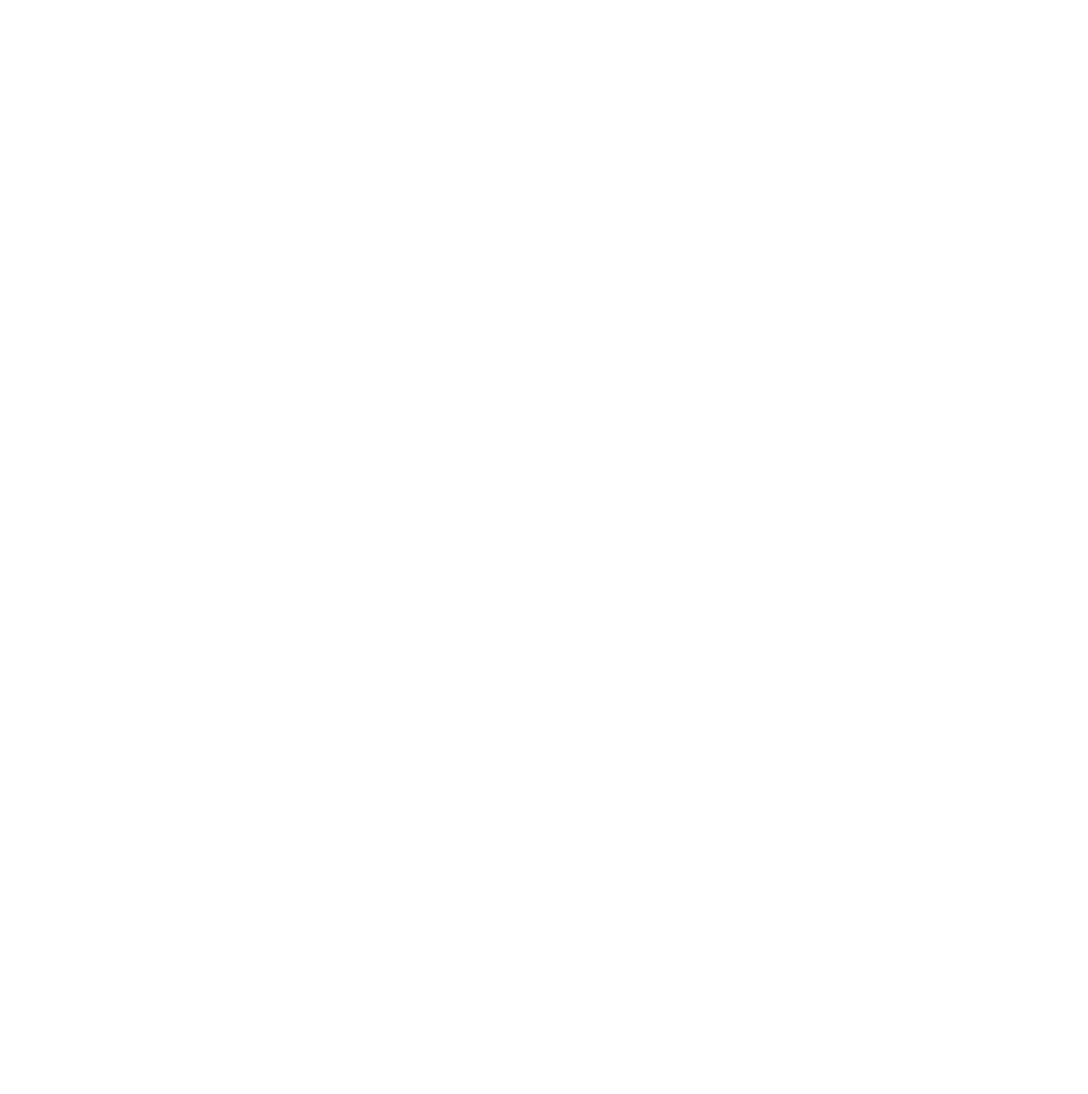
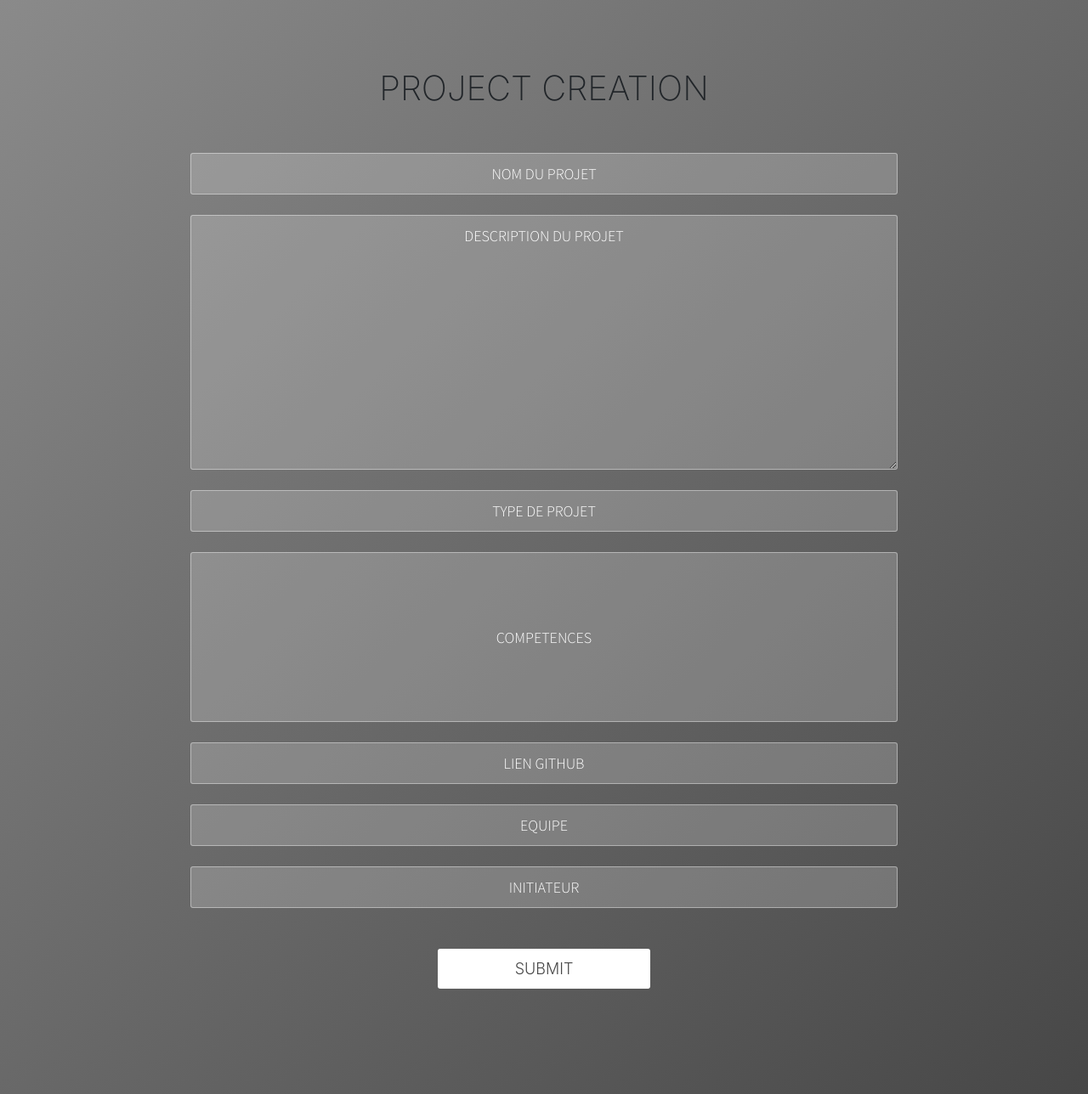
Before and after one commit to Julien-sans/hackatonBizLab, a React (Create React App) app in the folder biz-lab-project/: page /forms in a window 1280 px wide. Shown: the whole page at 85% size. Before the commit the page ends 800 px from the top, so only its background shows below. Built offline with nearby package versions, Linux system fonts and the light colour scheme.

Commit message:
ajout formulaire

```diff
--- a/biz-lab-project/src/App.js
+++ b/biz-lab-project/src/App.js
@@ -1,6 +1,7 @@
 import React, { Component } from 'react';
 import LoginPage from './components/LoginPage';
 import Home from './components/Home'
+import Forms from './components/Forms';
 import { Route, BrowserRouter, Switch } from 'react-router-dom';
 import './App.css';
 
@@ -19,6 +20,11 @@ class App extends Component {
             path="/home"
             component={Home}
           />
+          <Route
+            exact
+            path="/forms"
+            component={Forms}
+          />
         </Switch>
       </BrowserRouter>
     );
--- /dev/null
+++ b/biz-lab-project/src/components/Forms.js
@@ -0,0 +1,28 @@
+import React, { Component } from 'react';
+import '../styles/forms.css';
+
+class Forms extends Component {
+  render() {
+    return (
+      <div class="wrapper">
+        <div class="container">
+          <h1>PROJECT CREATION</h1>
+          <form class="form">
+            <input className="my-4" type="text" placeholder="NOM DU PROJET"></input>
+            <textarea className="projectDescription my-4" type="text" placeholder="DESCRIPTION DU PROJET"></textarea>
+            <input className="my-4" type="text" placeholder="TYPE DE PROJET"></input>
+            <input className="my-4 competences" type="text" placeholder="COMPETENCES"></input>
+            <input className="my-4" type="text" placeholder="LIEN GITHUB"></input>
+            <input className="my-4" type="text" placeholder="EQUIPE"></input>
+            <input className="my-4" type="text" placeholder="INITIATEUR"></input>
+            <button className="my-4" type="submit" id="login-button">SUBMIT</button>
+          </form>
+        </div>
+
+
+      </div>
+    );
+  }
+}
+
+export default Forms;
--- a/biz-lab-project/src/components/Home.js
+++ b/biz-lab-project/src/components/Home.js
@@ -1,10 +1,11 @@
 import React, { Component } from 'react';
+import { Link } from 'react-router-dom'
 
 class Home extends Component {
   render() {
     return (
       <div>
-        abcd
+        <button type="button" className="btn btn-dark mr-4"><Link className='connectLink' to="/forms">FORMULAIRE</Link></button>
       </div>
     );
   }
--- /dev/null
+++ b/biz-lab-project/src/styles/forms.css
@@ -0,0 +1,240 @@
+@import url(https://fonts.googleapis.com/css?family=Source+Sans+Pro:200,300);
+* {
+  box-sizing: border-box;
+  margin: 0;
+  padding: 0;
+  font-weight: 300;
+}
+body {
+  font-family: 'Source Sans Pro', sans-serif;
+  color: white;
+  font-weight: 300;
+}
+body ::-webkit-input-placeholder {
+  /* WebKit browsers */
+  font-family: 'Source Sans Pro', sans-serif;
+  color: white;
+  font-weight: 300;
+}
+body :-moz-placeholder {
+  /* Mozilla Firefox 4 to 18 */
+  font-family: 'Source Sans Pro', sans-serif;
+  color: white;
+  opacity: 1;
+  font-weight: 300;
+}
+body ::-moz-placeholder {
+  /* Mozilla Firefox 19+ */
+  font-family: 'Source Sans Pro', sans-serif;
+  color: white;
+  opacity: 1;
+  font-weight: 300;
+}
+body :-ms-input-placeholder {
+  /* Internet Explorer 10+ */
+  font-family: 'Source Sans Pro', sans-serif;
+  color: white;
+  font-weight: 300;
+}
+.wrapper {
+  background: #8A8A8A;
+  background: linear-gradient(top left, #8A8A8A 0%, #474747 100%);
+  background: linear-gradient(to bottom right, #8A8A8A 0%, #474747 100%);
+  position: absolute;
+  left: 0;
+  width: 100%;
+}
+
+.container {
+  max-width: 600px;
+  margin: 0 auto;
+  padding: 80px 0;
+  text-align: center;
+}
+
+.container h1 {
+  font-size: 40px;
+  transition-duration: 1s;
+  transition-timing-function: ease-in-put;
+  font-weight: 200;
+}
+form {
+  padding: 20px 0;
+  position: relative;
+  z-index: 2;
+}
+form input {
+  appearance: none;
+  outline: 0;
+  border: 1px solid rgba(255, 255, 255, 0.4);
+  background-color: rgba(255, 255, 255, 0.2);
+  width: 75%;
+  border-radius: 3px;
+  padding: 10px 15px;
+  margin: 0 auto 10px auto;
+  display: block;
+  text-align: center;
+  font-size: 18px;
+  color: white;
+  -webkit-transition-duration: 0.25s;
+  transition-duration: 0.25s;
+  font-weight: 300;
+}
+form input:hover {
+  background-color: rgba(255, 255, 255, 0.4);
+}
+form input:focus {
+  background-color: white;
+  width: 75%;
+  color: #474747;
+}
+
+form textarea {
+  appearance: none;
+  outline: 0;
+  border: 1px solid rgba(255, 255, 255, 0.4);
+  background-color: rgba(255, 255, 255, 0.2);
+  width: 75%;
+  border-radius: 3px;
+  padding: 10px 15px;
+  margin: 0 auto 10px auto;
+  display: block;
+  text-align: center;
+  font-size: 18px;
+  color: white;
+  -webkit-transition-duration: 0.25s;
+  transition-duration: 0.25s;
+  font-weight: 300;
+}
+
+form textarea:hover {
+  background-color: rgba(255, 255, 255, 0.4);
+}
+form textarea:focus {
+  background-color: white;
+  width: 75%;
+  color: #474747;
+}
+
+form button {
+  appearance: none;
+  outline: 0;
+  background-color: white;
+  border: 0;
+  padding: 10px 15px;
+  color: #474747;
+  border-radius: 3px;
+  width: 250px;
+  cursor: pointer;
+  font-size: 18px;
+  transition-duration: 0.25s;
+
+}
+
+form button:hover {
+  background-color: #f5f7f9;
+}
+
+.bg-bubbles {
+  position: absolute;
+  top: 0;
+  left: 0;
+  width: 100%;
+  height: 100%;
+  z-index: 1;
+}
+.bg-bubbles li {
+  position: absolute;
+  list-style: none;
+  display: block;
+  width: 40px;
+  height: 40px;
+  background-color: rgba(255, 255, 255, 0.15);
+  bottom: -160px;
+  animation: square 25s infinite;
+  transition-timing-function: linear;
+}
+.bg-bubbles li:nth-child(1) {
+  left: 10%;
+}
+.bg-bubbles li:nth-child(2) {
+  left: 20%;
+  width: 80px;
+  height: 80px;
+  animation-delay: 2s;
+  animation-duration: 17s;
+}
+.bg-bubbles li:nth-child(3) {
+  left: 25%;
+  animation-delay: 4s;
+
+}
+.bg-bubbles li:nth-child(4) {
+  left: 40%;
+  width: 60px;
+  height: 60px;
+  animation-duration: 22s;
+  background-color: rgba(255, 255, 255, 0.25);
+}
+.bg-bubbles li:nth-child(5) {
+  left: 70%;
+}
+.bg-bubbles li:nth-child(6) {
+  left: 80%;
+  width: 120px;
+  height: 120px;
+  animation-delay: 3s;
+  background-color: rgba(255, 255, 255, 0.2);
+}
+.bg-bubbles li:nth-child(7) {
+  left: 32%;
+  width: 160px;
+  height: 160px;
+  animation-delay: 7s;
+}
+.bg-bubbles li:nth-child(8) {
+  left: 55%;
+  width: 20px;
+  height: 20px;
+  animation-delay: 15s;
+  animation-duration: 40s;
+}
+.bg-bubbles li:nth-child(9) {
+  left: 25%;
+  width: 10px;
+  height: 10px;
+  animation-delay: 2s;
+  animation-duration: 40s;
+  background-color: rgba(255, 255, 255, 0.3);
+}
+.bg-bubbles li:nth-child(10) {
+  left: 90%;
+  width: 160px;
+  height: 160px;
+  animation-delay: 11s;
+}
+
+.projectDescription {
+  height: 300px;
+}
+
+.competences {
+  height: 200px;
+}
+
+@keyframes square {
+  0% {
+    transform: translateY(0);
+  }
+  100% {
+    transform: translateY(-700px) rotate(600deg);
+  }
+}
+@keyframes square {
+  0% {
+    transform: translateY(0);
+  }
+  100% {
+    transform: translateY(-700px) rotate(600deg);
+  }
+}
```
